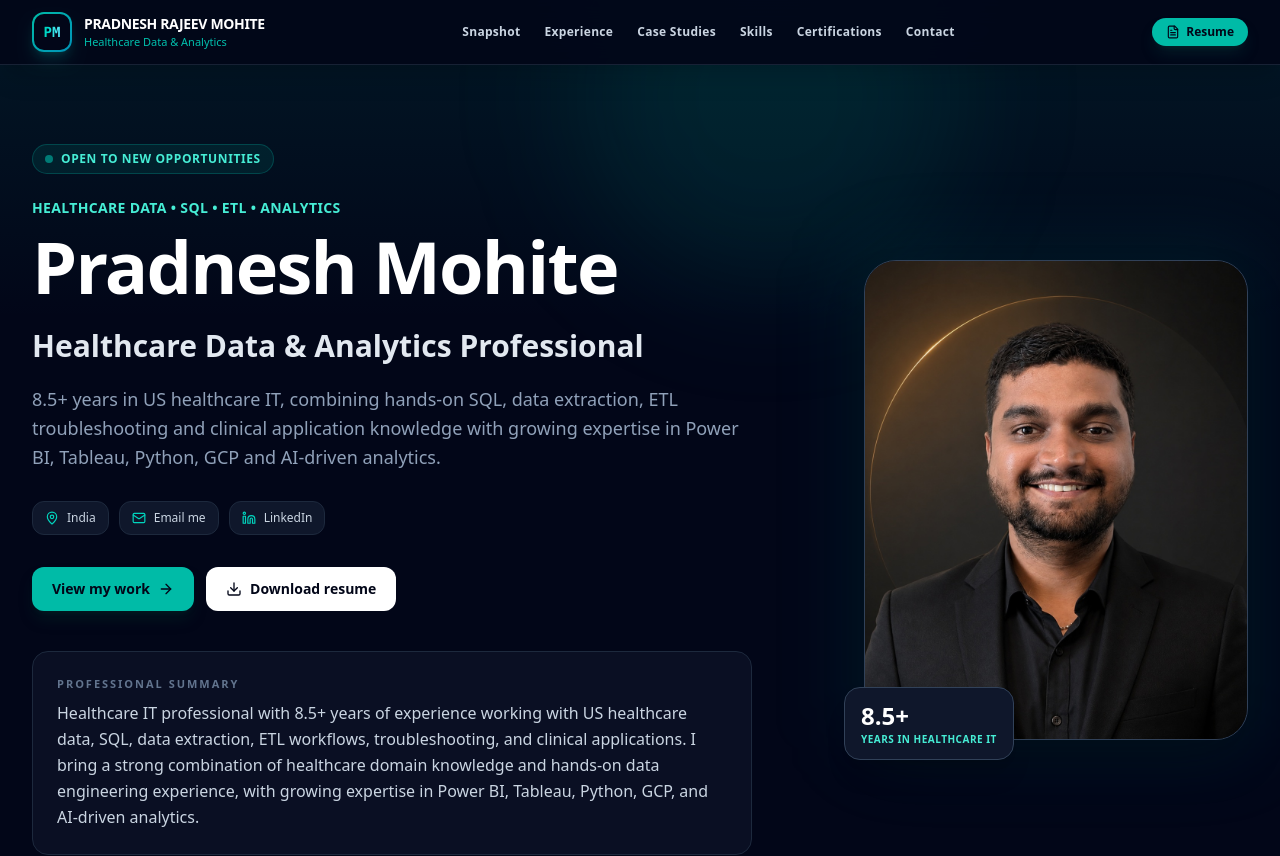
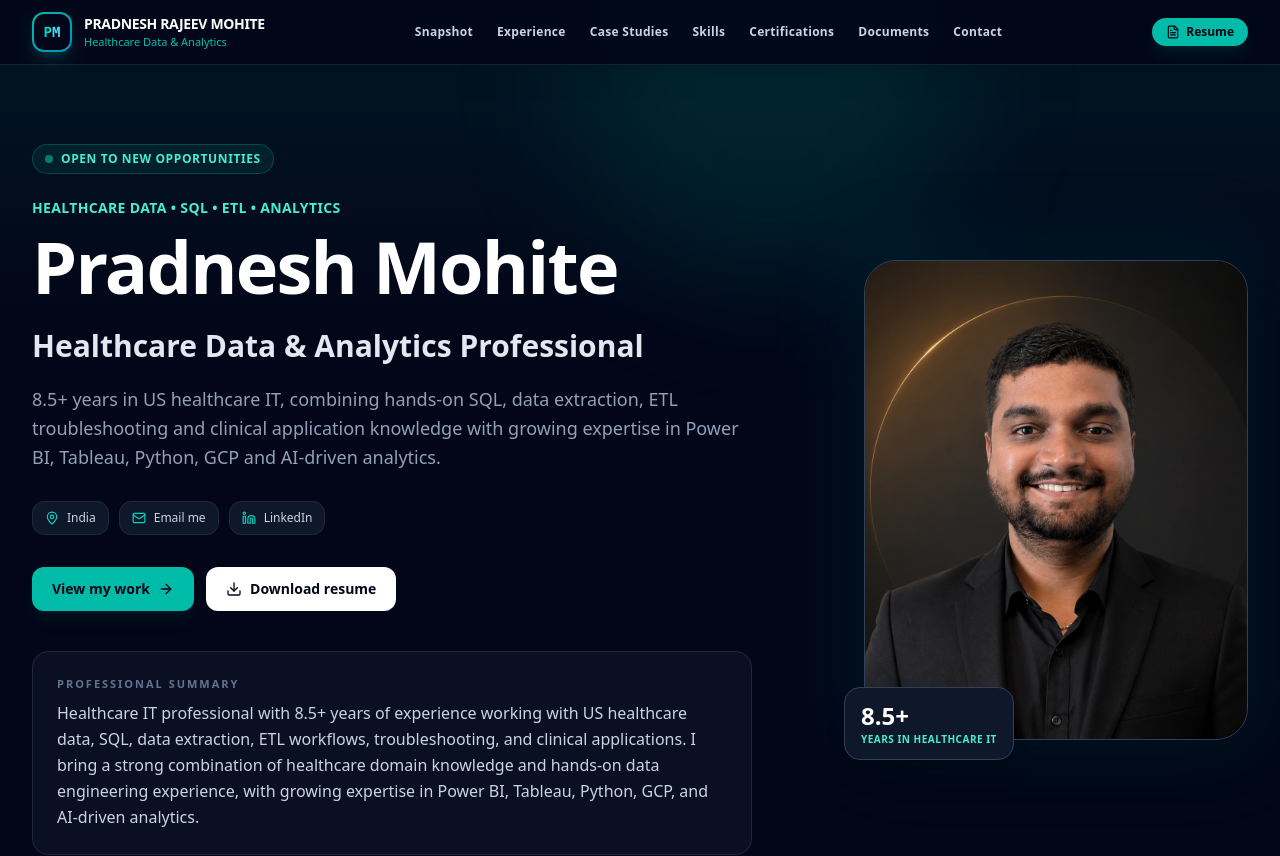
Before and after one commit to pradneshrm/Portfolio-new, a React (Vite) app: page / in a window 1280 px wide. Shown: the top 856 px of the page. Built offline with nearby package versions, Linux system fonts and the light colour scheme; a web font is replaced by a local one.

Commit message:
Add files via upload

```diff
--- a/src/components/Navbar.tsx
+++ b/src/components/Navbar.tsx
@@ -21,6 +21,7 @@ export const Navbar: React.FC<NavbarProps> = ({ onOpenPrintModal }) => {
     { label: 'Case Studies', href: '#case-studies' },
     { label: 'Skills', href: '#skills' },
     { label: 'Certifications', href: '#certifications-awards' },
+    { label: 'Documents', href: '#documents' },
     { label: 'Contact', href: '#contact' },
   ];
 
--- a/src/components/PortfolioAnalyticsSetup.tsx
+++ b/src/components/PortfolioAnalyticsSetup.tsx
@@ -3,15 +3,16 @@ import { useEffect } from 'react';
 /**
  * Google Analytics 4.
  *
- * Replace G-XXXXXXXXXX with your real Measurement ID.
+ * Replace PLACEHOLDER_MEASUREMENT_ID with your real Measurement ID.
  * Until then, this component does nothing.
  */
+const PLACEHOLDER_MEASUREMENT_ID = 'G-XXXXXXXXXX';
 const MEASUREMENT_ID = 'G-E4V2RCZCHM';
 
 export default function PortfolioAnalyticsSetup() {
   useEffect(() => {
     if (
-      MEASUREMENT_ID === 'G-E4V2RCZCHM' ||
+      MEASUREMENT_ID === PLACEHOLDER_MEASUREMENT_ID ||
       document.querySelector('script[data-portfolio-ga4="true"]')
     ) {
       return;
```
Also changed, not shown: VisitorAlertEmailTemplate.txt.
